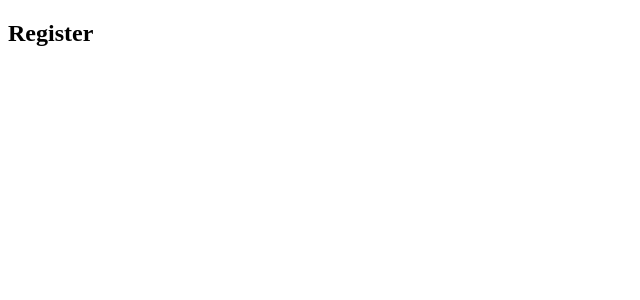
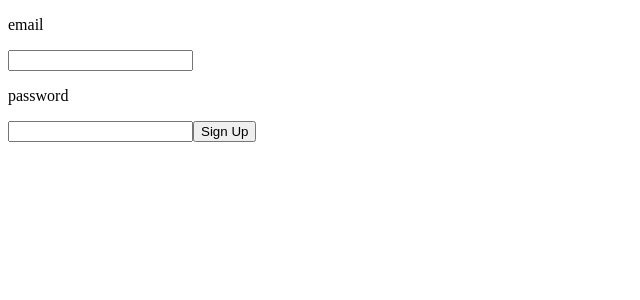
Before and after one commit to BianGode/MeowMeow, a React (Vite) app: page /Register in a window 1280 px wide. Shown: the top 300 px of the page, without its empty margins (0-640 px from the left). Built offline with nearby package versions, Linux system fonts and the light colour scheme.

Commit message:
worked on authentication

```diff
--- a/src/App.tsx
+++ b/src/App.tsx
@@ -1,8 +1,14 @@
 import React from 'react'
 import { useState } from 'react'
+import { auth } from "./firebase"
+
 
 export default function App() {
+  console.log(auth.currentUser)
 
+  if (auth.currentUser) {
+    console.log(auth.currentUser)
+  }
   return (
     <>
       <h1>home</h1>
--- a/src/firebase.ts
+++ b/src/firebase.ts
@@ -1,5 +1,6 @@
 // Import the functions you need from the SDKs you need
 import { initializeApp } from "firebase/app";
+import {getAuth} from 'firebase/auth';
 // TODO: Add SDKs for Firebase products that you want to use
 // https://firebase.google.com/docs/web/setup#available-libraries
 
@@ -15,5 +16,9 @@ const firebaseConfig = {
 
 // Initialize Firebase
 const app = initializeApp(firebaseConfig);
+const auth = getAuth(app);
+
+export {auth}
+
 // manage your cat via a dashboard
 // figure out how
--- a/src/routes/Login.tsx
+++ b/src/routes/Login.tsx
@@ -1,8 +1,18 @@
+import { useState } from "react"
+
 export default function Login() {
+  const [username, setUsername] = useState('');
+  const [password, setPassword] = useState('')
 
   return (
-    <>
-    <h2>Login</h2>
-    </>
+    <div className="loginWrapper">
+      <p>Username</p>
+      <input type="text" id="" value={username} onChange={(e) => setUsername(e.target.value)}/>
+      <p>Password</p>
+      <input type="password" value={password} onChange={(e) => setPassword(e.target.value)} />
+
+      <h1>{username}</h1>
+      <h1>{password}</h1>
+    </div>
   )
 }
--- a/src/routes/Register.tsx
+++ b/src/routes/Register.tsx
@@ -1,8 +1,32 @@
+import { useState } from "react"
+import { auth } from "../firebase"
+import { createUserWithEmailAndPassword } from "firebase/auth"
+
 export default function Register() {
 
+  const [email, setEmail] = useState('')
+  const [password, setPassword] = useState('')
+
+  // function to register to firebase project
+  const handleRegister = async () => {
+    await createUserWithEmailAndPassword(auth, email, password)
+    .then((userCred) => {
+      const user = userCred.user;
+    }).catch((err) => {
+      const errCode = err.code;
+      const errorMessages = err.message;
+      console.log(err);
+
+    })
+  }
+
   return (
-    <>
-      <h2>Register</h2>
-    </>
+    <div className="registerWrap">
+      <p>email</p>
+      <input type="email" onChange={(e) => setEmail(e.target.value)}/>
+      <p>password</p>
+      <input type="text" onChange={(e) => setPassword(e.target.value)} />
+      <button onClick={() => handleRegister()}>Sign Up</button>
+    </div>
   )
 }
```
